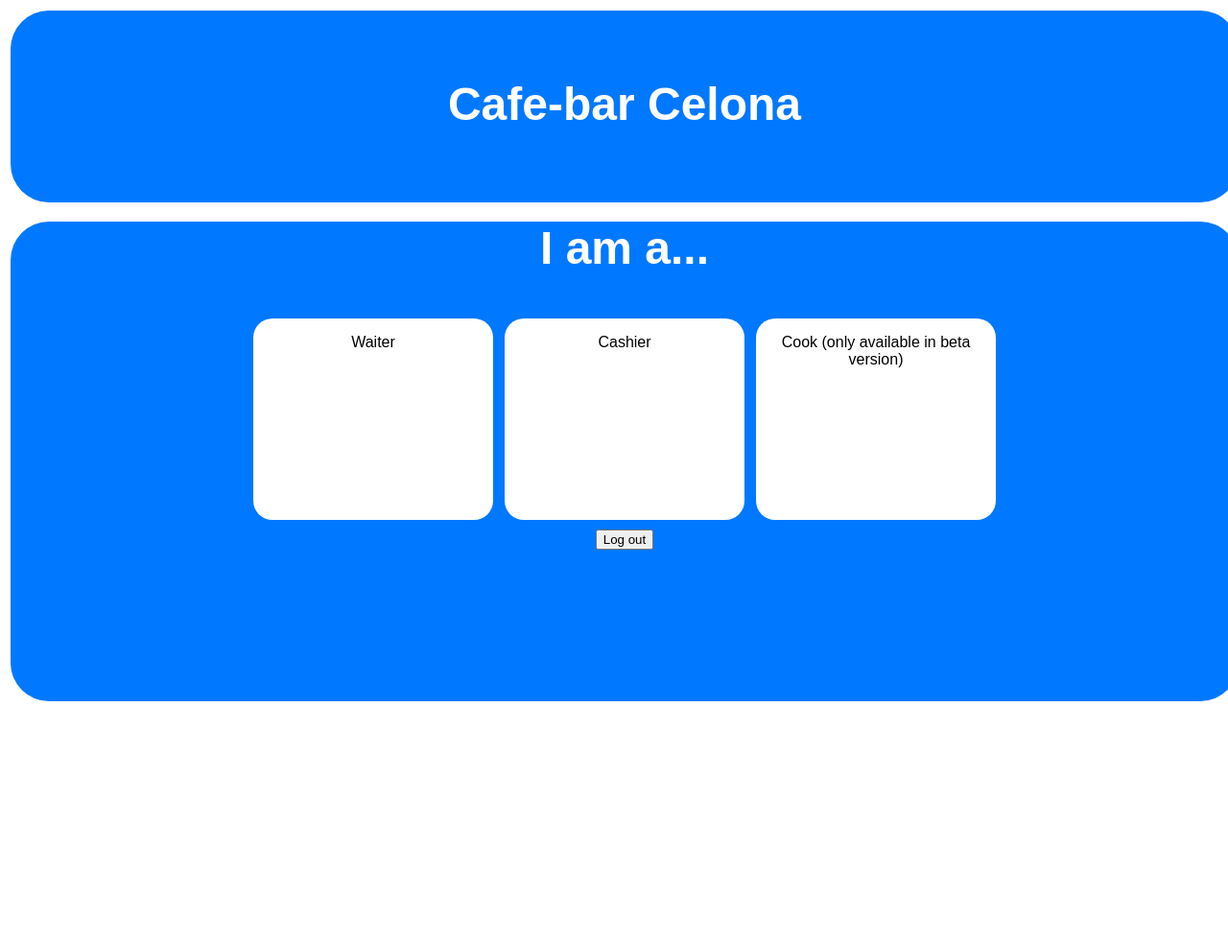
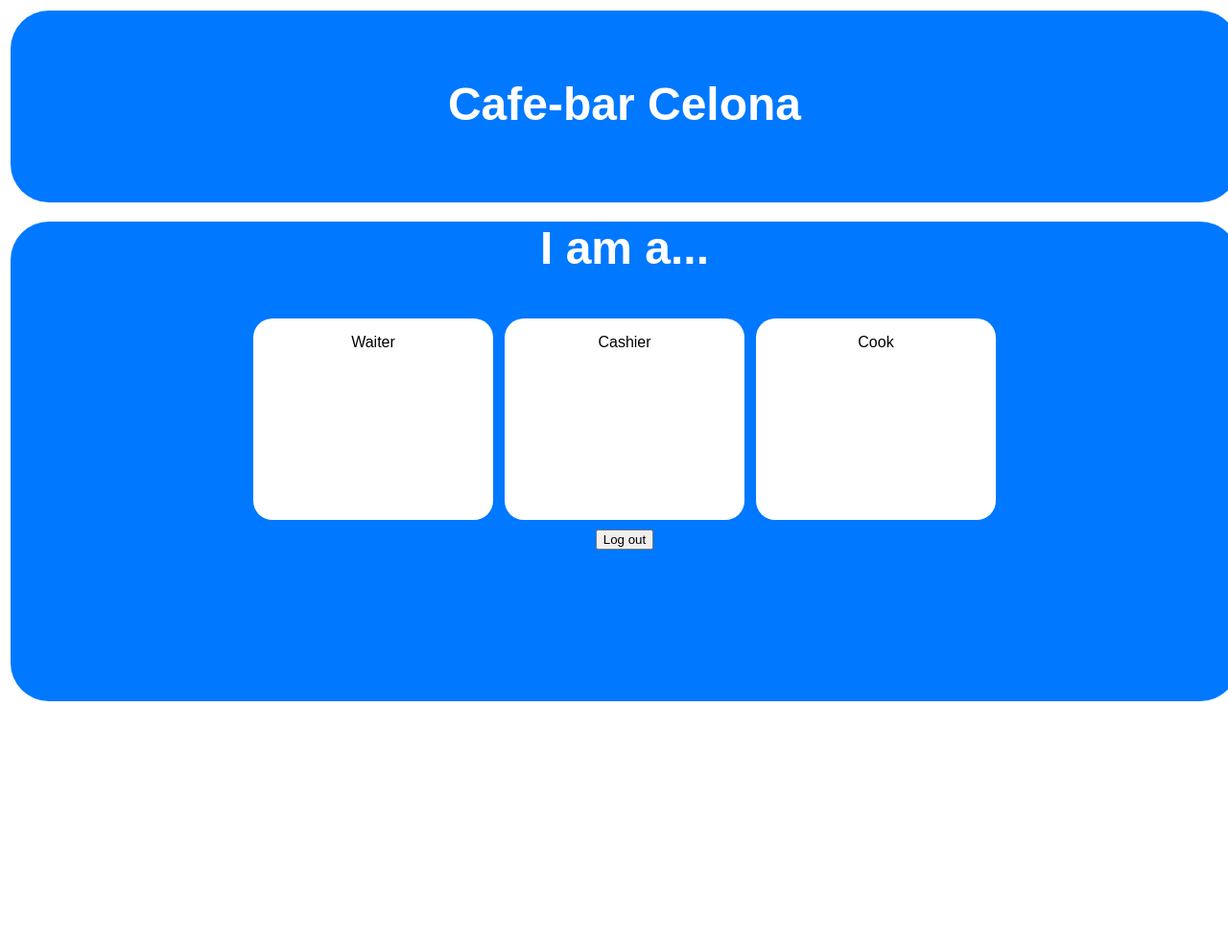
Before and after one commit to PietPtr/FinalProject, a Django app: page /menu in a window 1280 px wide. Shown: the whole page at 96% size. Run offline with Django 3.2, Linux system fonts and the light colour scheme; the visitor is signed in with stand-in values (Sample User, id 1).

Commit message:
Modify cook

```diff
--- a/backend/restaurant/templates/cook.html
+++ b/backend/restaurant/templates/cook.html
@@ -82,9 +82,13 @@
         request.send();
         document.getElementById("ordertable").deleteRow(i);
     }
+
+
     function redirect(site) {
         window.location = site;
     }
+
+
 </script>
 </body>
 
--- a/backend/restaurant/templates/menu.html
+++ b/backend/restaurant/templates/menu.html
@@ -26,7 +26,7 @@
                 </div>
                 {% endif %} {% if perms.restaurant.isCook %}
                 <div class="item" onclick="redirect('cook')" style="cursor: pointer;">
-                    <p>Cook (only available in beta version)</p>
+                    <p>Cook</p>
                 </div>
                 {% endif %}
             </div><br>
```
